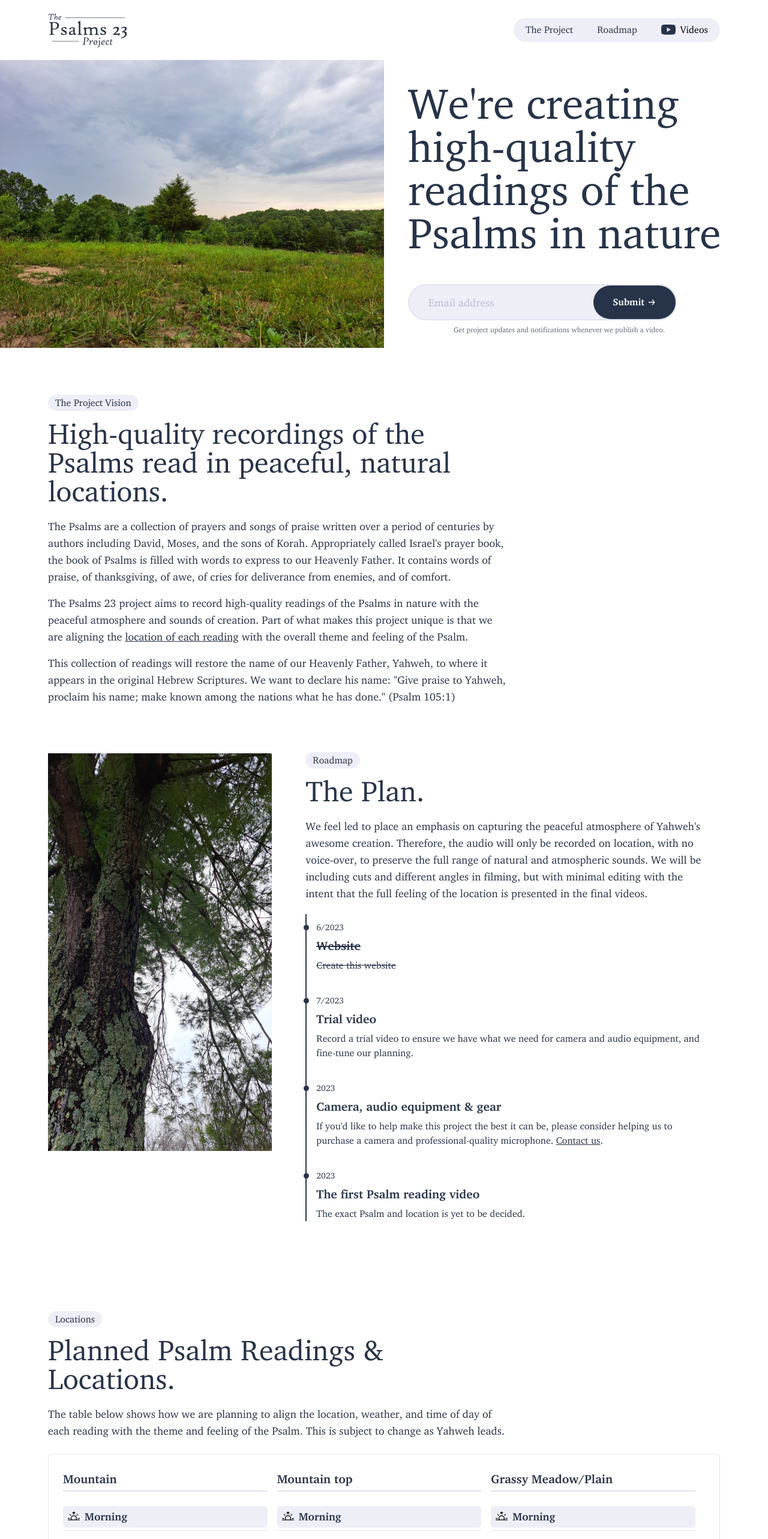
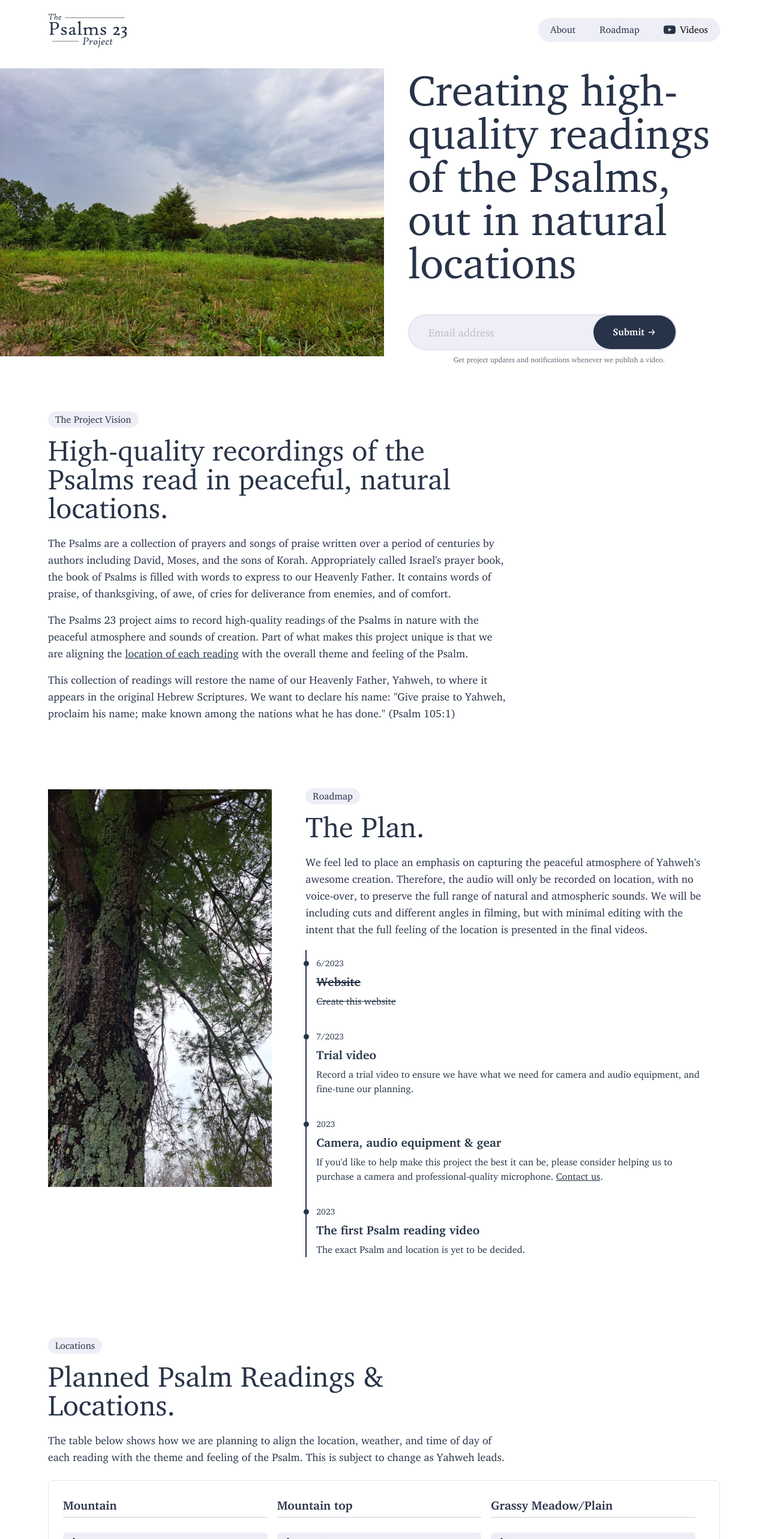
Before and after one commit to Psalms23Project/psalms23project.github.io, a SvelteKit app: page / in a window 1280 px wide. Shown: the top 2566 px of the page at 60% size. Built offline with nearby package versions, Linux system fonts and the light colour scheme.

Commit message:
Fixes for mobile

```diff
--- a/src/routes/+layout.svelte
+++ b/src/routes/+layout.svelte
@@ -6,10 +6,10 @@
     <a href="/"><img class="w-auto h-16" src="logo.svg" alt="The Psalms 23 Project logo"/></a>
     <div class="flex flex-row font-charter text-lg sm:text-base py-3.5 mx-auto md:mx-0">
       <div class="flex items-center md:bg-violet-100 rounded-full">
-        <a class="text-navyblue hover:bg-violet-200 px-4 sm:px-5 py-2 rounded-full duration-300" href="/#theproject">The Project</a>
+        <a class="text-navyblue hover:bg-violet-200 px-4 sm:px-5 py-2 rounded-full duration-300" href="/#theproject">About</a>
         <a class="text-navyblue hover:bg-violet-200 px-4 sm:px-5 py-2 rounded-full duration-300" href="/#roadmap">Roadmap</a>
         <a class="inline-flex items-center hover:bg-violet-200 px-4 sm:px-5 py-2 rounded-full duration-300" href="https://youtube.com/@ThePsalms23Project">
-          <svg xmlns="http://www.w3.org/2000/svg" fill="currentColor" class="bi bi-youtube h-6 w-6 fill-navyblue mr-2" viewBox="0 0 16 16">
+          <svg xmlns="http://www.w3.org/2000/svg" fill="currentColor" class="bi bi-youtube h-5 w-5 fill-navyblue mr-2" viewBox="0 0 16 16">
             <path d="M8.051 1.999h.089c.822.003 4.987.033 6.11.335a2.01 2.01 0 0 1 1.415 1.42c.101.38.172.883.22 1.402l.01.104.022.26.008.104c.065.914.073 1.77.074 1.957v.075c-.001.194-.01 1.108-.082 2.06l-.008.105-.009.104c-.05.572-.124 1.14-.235 1.558a2.007 2.007 0 0 1-1.415 1.42c-1.16.312-5.569.334-6.18.335h-.142c-.309 0-1.587-.006-2.927-.052l-.17-.006-.087-.004-.171-.007-.171-.007c-1.11-.049-2.167-.128-2.654-.26a2.007 2.007 0 0 1-1.415-1.419c-.111-.417-.185-.986-.235-1.558L.09 9.82l-.008-.104A31.4 31.4 0 0 1 0 7.68v-.123c.002-.215.01-.958.064-1.778l.007-.103.003-.052.008-.104.022-.26.01-.104c.048-.519.119-1.023.22-1.402a2.007 2.007 0 0 1 1.415-1.42c.487-.13 1.544-.21 2.654-.26l.17-.007.172-.006.086-.003.171-.007A99.788 99.788 0 0 1 7.858 2h.193zM6.4 5.209v4.818l4.157-2.408L6.4 5.209z"/>
           </svg>
           Videos
--- a/src/routes/+page.svelte
+++ b/src/routes/+page.svelte
@@ -24,7 +24,7 @@ function getIconStr(icon) {
   <div class="w-full md:w-3/5 xl:w-1/2 flex px-4 md:px-10 items-center order-0 md:order-1">
     <div class="mt-10 md:mt-0">
       <h1 class="text-5xl sm:text-6xl md:text-5xl lg:text-6xl xl:text-7xl font-hightower text-navyblue max-w-xl mt-4">
-        We're creating high-quality readings of the Psalms in nature
+        Creating high-quality readings of the Psalms, out in natural locations
       </h1>
       <div class="flex flex-col mt-8 xl:mt-12 max-w-md">
         <!-- <a class="text-base font-charter font-semibold text-white bg-navyblue rounded-full px-10 py-4 duration-300 hover:bg-navybluedark" href="/#theproject">
@@ -57,7 +57,7 @@ function getIconStr(icon) {
     <p class="text-lg mt-4">This collection of readings will restore the name of our Heavenly Father, Yahweh, to where it appears in the original Hebrew Scriptures. We want to declare his name: "Give praise to Yahweh, proclaim his name; make known among the nations what he has done." (Psalm 105:1)</p>
   </div>
 </div>
-<div id="roadmap" class="flex flex-col md:flex-row max-w-6xl mx-auto px-4 mt-20 mb-32">
+<div id="roadmap" class="flex flex-col md:flex-row max-w-6xl mx-auto px-4 my-28">
   <div class="w-full md:w-1/3 mb-10 md:mb-0 mr-0 md:mr-14">
     <img class="w-auto h-auto" src="images/tree.jpg" alt="" />
   </div>
@@ -157,18 +157,21 @@ function getIconStr(icon) {
   </div>
 </div>
 
-<div id="signup" class="flex flex-col px-4 pt-20 pb-32 text-center bg-navybluedark rounded-lg mx-4 md:mx-8">
+<div id="signup" class="flex flex-col px-1 md:px-4 pt-24 pb-32 text-center bg-navybluedark rounded-none sm:rounded-lg mx-0 sm:mx-8">
   <h5 class="text-4xl md:text-5xl font-hightower text-white mt-4 px-4 mx-auto">
     Stay updated on our progress.
   </h5>
   <div class="flex flex-col mt-5 md:mt-12 mx-auto">
     <form action="https://send.pageclip.co/Gq76Ux4sMztghTxLvSSLBNZKKtkXEJbz/Subscribe" class="pageclip-form flex" method="post">
       <div class="flex grow items-center bg-violet-100 rounded-full duration-200 border-2 border-violet-200">
-        <input type="email" name="email" placeholder="Email address" class="flex grow h-10 sm:h-12 w-100 pl-4 sm:pl-7 pr-5 m-1 appearance-none text-lg font-charter bg-transparent placeholder:text-navyblue focus:ring-0 focus:outline-none border-none">
-        <button type="submit" class="pageclip-form__submit inline-flex items-center text-sm sm:text-base font-charter font-semibold text-white bg-navyblue rounded-full px-5 sm:px-8 py-3 sm:py-4 duration-300 hover:bg-navybluedark space-x-1">
-          <span>Submit</span>
-          <svg class="w-4 h-4 fill-white" xmlns="http://www.w3.org/2000/svg" viewBox="0 0 24 24"><g data-name="Layer 2"><g data-name="arrow-forward"><rect width="24" height="24" transform="rotate(-90 12 12)" opacity="0"/><path d="M5 13h11.86l-3.63 4.36a1 1 0 0 0 1.54 1.28l5-6a1.19 1.19 0 0 0 .09-.15c0-.05.05-.08.07-.13A1 1 0 0 0 20 12a1 1 0 0 0-.07-.36c0-.05-.05-.08-.07-.13a1.19 1.19 0 0 0-.09-.15l-5-6A1 1 0 0 0 14 5a1 1 0 0 0-.64.23 1 1 0 0 0-.13 1.41L16.86 11H5a1 1 0 0 0 0 2z"/></g></g></svg>
-        </button>
+        <div class="flex grow justify-between md:flex-row">
+          <input type="email" name="email" placeholder="Email address" class="flex grow h-10 sm:h-12 w-100 pl-4 sm:pl-7 pr-5 m-1 appearance-none text-lg font-charter bg-transparent placeholder:text-navyblue focus:ring-0 focus:outline-none border-none">
+          <button type="submit" class="pageclip-form__submit inline-flex items-center text-sm sm:text-base font-charter font-semibold text-white bg-navyblue rounded-full px-5 sm:px-8 py-3 sm:py-4 duration-300 hover:bg-navybluedark space-x-1">
+            <span>Submit</span>
+            <svg class="w-4 h-4 fill-white" xmlns="http://www.w3.org/2000/svg" viewBox="0 0 24 24"><g data-name="Layer 2"><g data-name="arrow-forward"><rect width="24" height="24" transform="rotate(-90 12 12)" opacity="0"/><path d="M5 13h11.86l-3.63 4.36a1 1 0 0 0 1.54 1.28l5-6a1.19 1.19 0 0 0 .09-.15c0-.05.05-.08.07-.13A1 1 0 0 0 20 12a1 1 0 0 0-.07-.36c0-.05-.05-.08-.07-.13a1.19 1.19 0 0 0-.09-.15l-5-6A1 1 0 0 0 14 5a1 1 0 0 0-.64.23 1 1 0 0 0-.13 1.41L16.86 11H5a1 1 0 0 0 0 2z"/></g></g></svg>
+          </button>
+        </div>
+
       </div>
     </form>
   </div>
```
